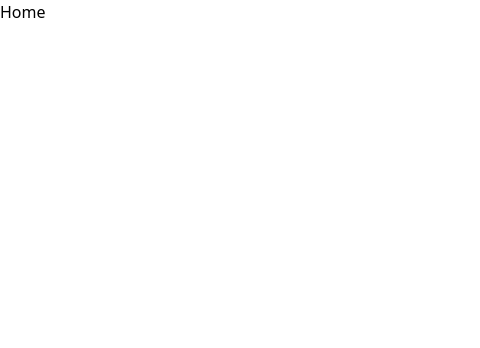
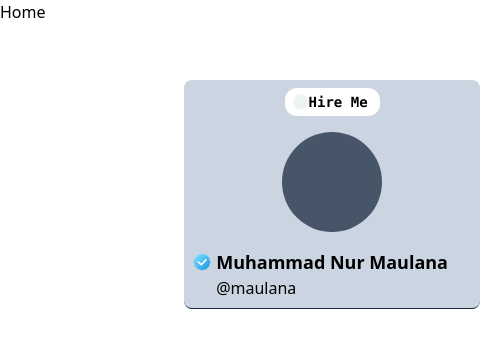
Before and after one commit to MuhammadNurMaulana/maulana.V2, a React (Vite) app: page / in a window 390 px wide. Shown: the top 348 px of the page, 480 px wide, since content can reach past the window. Built offline with nearby package versions, Linux system fonts and the light colour scheme.

Commit message:
create and update navbar

```diff
--- a/src/App.tsx
+++ b/src/App.tsx
@@ -1,12 +1,16 @@
 import { Route, Routes } from "react-router-dom";
 import { Home } from "./pages/Home";
 import { Projects } from "./pages/Projects";
+import { Navbar } from "./components/Navbar";
 function App() {
   return (
-    <Routes>
-      <Route path="/" element={<Home />} />
-      <Route path="/projects" element={<Projects />} />
-    </Routes>
+    <>
+      <Navbar />
+      <Routes>
+        <Route path="/" element={<Home />} />
+        <Route path="/projects" element={<Projects />} />
+      </Routes>
+    </>
   );
 }
 
--- /dev/null
+++ b/src/components/Navbar/ContainerNavbar.tsx
@@ -0,0 +1,6 @@
+interface NavbarProps {
+  children: React.ReactNode;
+}
+export const ContainerNavbar: React.FC<NavbarProps> = ({ children }) => {
+  return <div className="flex items-start w-[30rem] justify-end pt-20 gap-8 absolute top-0 left-0">{children}</div>;
+};
--- /dev/null
+++ b/src/components/Navbar/NavbarHeader.tsx
@@ -0,0 +1,23 @@
+interface NavbarHeaderProps {
+  isOpen: string;
+  setIsOpen: React.Dispatch<React.SetStateAction<boolean>>;
+}
+
+export const NavbarHeader: React.FC<NavbarHeaderProps> = ({ isOpen }) => {
+  return (
+    <div className={`flex items-center flex-col gap-4 py-2 ${isOpen}`}>
+      <div className="flex gap-1 items-center py-1 px-3 bg-white rounded-xl font-semibold text-sm">
+        <div className="w-2 h-2 bg-green-800 rounded-full animate-ping" />
+        <h1 className="text-sm font-mono font-semibold">Hire Me</h1>
+      </div>
+      <div>
+        <div className="rounded-full w-[100px] h-[100px] bg-slate-600" />
+      </div>
+      <div className="relative">
+        <img src="/images/verified.png" alt="verified" className="absolute -left-6 top-1" />
+        <h1 className="text-lg font-semibold">Muhammad Nur Maulana</h1>
+        <p className="">@maulana</p>
+      </div>
+    </div>
+  );
+};
--- /dev/null
+++ b/src/components/Navbar/index.tsx
@@ -0,0 +1,26 @@
+import { HiHomeModern } from "react-icons/hi2";
+import { useState } from "react";
+import { ContainerNavbar } from "./ContainerNavbar";
+import { NavbarHeader } from "./NavbarHeader";
+
+export const Navbar = () => {
+  const [isOpen, setIsOpen] = useState<boolean>(false);
+
+  const showNavbar = () => {
+    setIsOpen(!isOpen);
+  };
+  return (
+    <ContainerNavbar>
+      <div className="group">
+        <h1 className="text-xs font-semibold font-mono absolute top-14 opacity-0 group-hover:opacity-100 duration-300 transition-all ">{isOpen ? "Click For Hide Menu" : "Click For Show Menu"} </h1>
+        <button className="hidden lg:block text-3xl" onClick={showNavbar}>
+          <HiHomeModern />
+        </button>
+      </div>
+
+      <div className="bg-slate-300 px-8 flex-col flex gap-8 rounded-lg border-b border-slate-800">
+        <NavbarHeader isOpen={`${isOpen ? "flex" : "lg:hidden"}`} setIsOpen={showNavbar} />
+      </div>
+    </ContainerNavbar>
+  );
+};
--- a/src/pages/Home.tsx
+++ b/src/pages/Home.tsx
@@ -1,3 +1,9 @@
+import { Link } from "react-router-dom";
 export const Home = () => {
-  return <div>Home</div>;
+  return (
+    <div className="dark:bg-slate-800 dark:text-white">
+      <h1>Home</h1>
+      <Link to="/about"></Link>
+    </div>
+  );
 };
--- a/tailwind.config.js
+++ b/tailwind.config.js
@@ -1,5 +1,6 @@
 /** @type {import('tailwindcss').Config} */
 export default {
+  darkMode: "class",
   content: ["./index.html", "./src/**/*.{js,ts,jsx,tsx}"],
   theme: {
     extend: {},
```
Also changed, not shown: public/images/verified.png (added).
